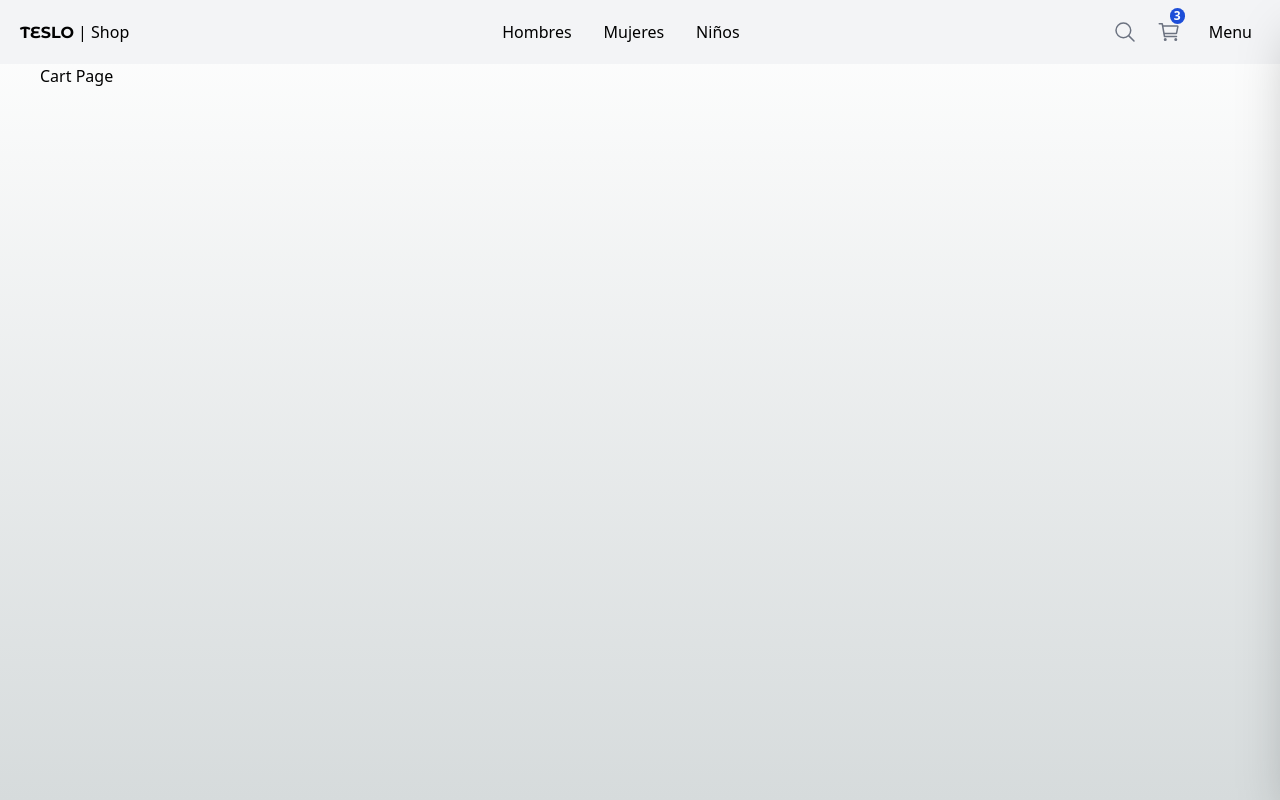
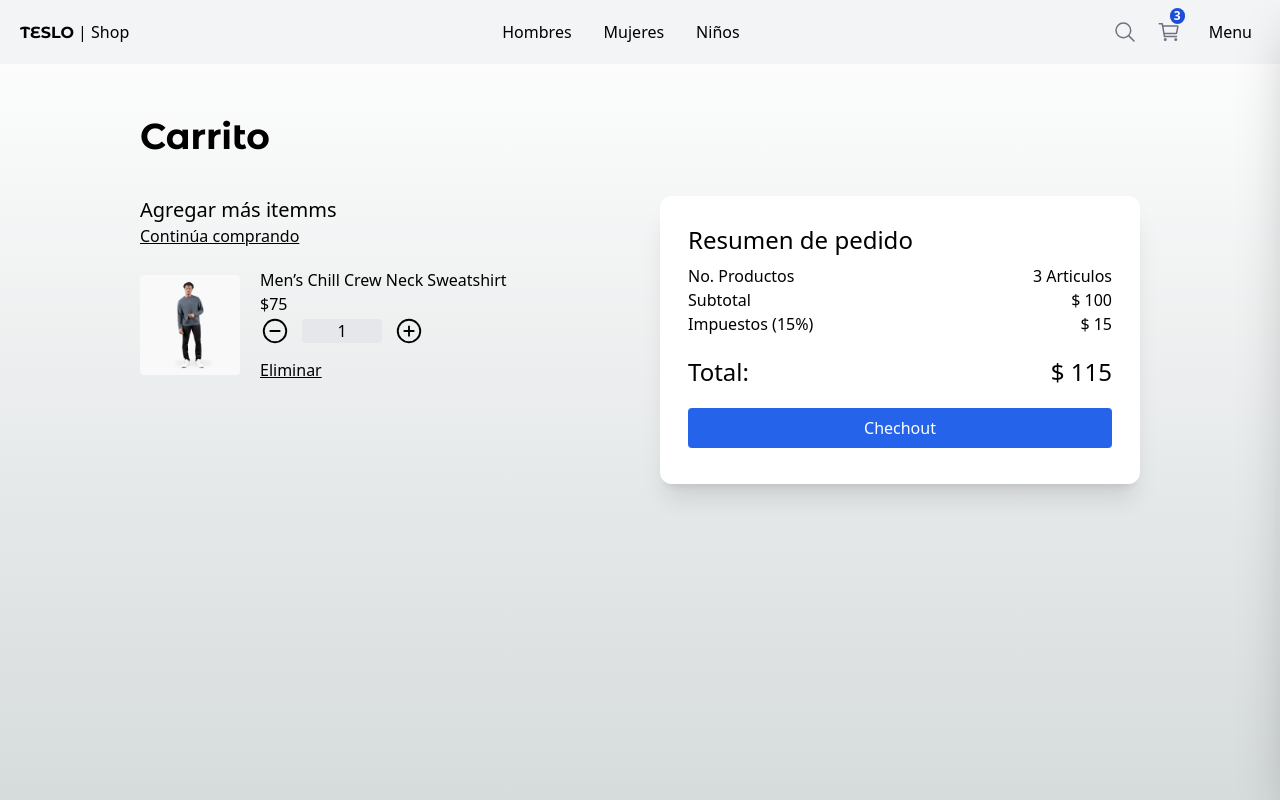
Before and after one commit to bielmc11/teslo-shop, a Next.js app: page /cart in a window 1280 px wide. Built offline with nearby package versions, Linux system fonts and the light colour scheme.

Commit message:
cart page done

```diff
--- a/src/app/(shop)/cart/page.tsx
+++ b/src/app/(shop)/cart/page.tsx
@@ -1,7 +1,82 @@
+import { QuantitySelector, Title } from "@/components/inedx";
+import { initialData } from "@/seed/seed";
+import Image from "next/image";
+import Link from "next/link";
+
+//POR AHORA HASTA QUE MIREMOS COOKIES
+const productsInCart = [
+  initialData.products[0],
+  /* initialData.products[1],
+  initialData.products[2], */
+];
+
 export default function AdminPage() {
   return (
-    <div>
-      <h1>Cart Page</h1>
+    <div className="flex justify-center items-center mb-72 px-4 sm:px-0 ">
+      <div className="flex flex-col w-[1000px] ">
+        <Title title="Carrito" />
+
+        <div className="grid grid-col-1 sm:grid-cols-2 gap-10">
+          {/* CARRITO */}
+          <div className="flex flex-col ">
+            <span className="text-xl">Agregar más itemms</span>
+            <Link className="underline mb-5" href="/">
+              Continúa comprando
+            </Link>
+
+            {/* items del carrito */}
+
+            {productsInCart.map((product) => (
+              <div key={product.slug} className="flex items-center mb-5">
+                <Image
+                  src={`/products/${product.images[0]}`}
+                  width={100}
+                  height={100}
+                  alt={product.title}
+                  className="mr-5 rounded"
+                />
+
+                <div>
+                  <p>{product.title}</p>
+                  <p>${product.price}</p>
+                  <QuantitySelector quantity={1} />{" "}
+                  {/* POR AHORA TRES HASTA QUE MIREMOS COOKIES */}
+                  <button className="underline mt-3">Eliminar</button>
+                </div>
+              </div>
+            ))}
+          </div>
+
+          {/* Checkout - Resumen de orden */}
+          <div className="bg-white rounded-xl shadow-xl p-2 sm:p-7">
+            <h2 className="text-2xl mb-2">Resumen de pedido</h2>
+            <div className="grid grid-cols-2">
+              <span>No. Productos</span>
+              <span className="text-right">3 Articulos</span>
+              {/* Hasta que lea cookies */}
+
+              <span>Subtotal</span>
+              <span className="text-right">$ 100</span>
+              {/* Hasta que lea cookies */}
+
+              <span>Impuestos (15%)</span>
+              <span className="text-right">$ 15</span>
+              {/* Hasta que lea cookies */}
+
+              <span className="mt-5 text-2xl">Total:</span>
+              <span className="text-right mt-5 text-2xl">$ 115</span>
+              {/* Hasta que lea cookies */}
+
+            </div>
+
+            <div className="mt-5 w-full flex justify-center mb-2">
+              <Link
+              className="btn-primary w-full text-center"
+                href={'/checkout/adress'}>Chechout</Link>
+            </div>
+          </div>
+        </div>
+      </div>
     </div>
   );
 }
--- a/src/app/(shop)/checkout/adress/page.tsx
+++ b/src/app/(shop)/checkout/adress/page.tsx
@@ -1,7 +1,65 @@
+import { Title } from "@/components/inedx";
+import Link from "next/link";
 export default function AdressPage() {
   return (
-    <div>
-      <h1>Adress Page</h1>
+    <div className="flex flex-col sm:justify-center sm:items-center mb-72 px-10 sm:px-0">
+      <div className="w-full  xl:w-[1000px] flex flex-col justify-center text-left">
+        <Title title="Dirección" subtitle="Dirección de entrega" />
+
+        <div className="grid grid-cols-1 gap-2 sm:gap-5 sm:grid-cols-2">
+          <div className="flex flex-col mb-2">
+            <span>Nombres</span>
+            <input type="text" className="p-2 border rounded-md bg-gray-200" />
+          </div>
+
+          <div className="flex flex-col mb-2">
+            <span>Apellidos</span>
+            <input type="text" className="p-2 border rounded-md bg-gray-200" />
+          </div>
+
+          <div className="flex flex-col mb-2">
+            <span>Dirección</span>
+            <input type="text" className="p-2 border rounded-md bg-gray-200" />
+          </div>
+
+          <div className="flex flex-col mb-2">
+            <span>Dirección 2 (opcional)</span>
+            <input type="text" className="p-2 border rounded-md bg-gray-200" />
+          </div>
+
+          <div className="flex flex-col mb-2">
+            <span>Código postal</span>
+            <input type="text" className="p-2 border rounded-md bg-gray-200" />
+          </div>
+
+          <div className="flex flex-col mb-2">
+            <span>Ciudad</span>
+            <input type="text" className="p-2 border rounded-md bg-gray-200" />
+          </div>
+
+          <div className="flex flex-col mb-2">
+            <span>País</span>
+            <select className="p-2 border rounded-md bg-gray-200">
+              <option value="">[ Seleccione ]</option>
+              <option value="CRI">Costa Rica</option>
+            </select>
+          </div>
+
+          <div className="flex flex-col mb-2">
+            <span>Teléfono</span>
+            <input type="text" className="p-2 border rounded-md bg-gray-200" />
+          </div>
+
+          <div className="flex flex-col mb-2 sm:mt-10">
+            <Link
+              href="/checkout"
+              className="btn-primary flex w-full sm:w-1/2 justify-center "
+            >
+              Siguiente
+            </Link>
+          </div>
+        </div>
+      </div>
     </div>
   );
 }
--- a/src/app/(shop)/checkout/page.tsx
+++ /dev/null
@@ -1,7 +0,0 @@
-export default function CheckoutPage() {
-  return (
-    <div>
-      <h1>CheckoutPage Page</h1>
-    </div>
-  );
-}
```
